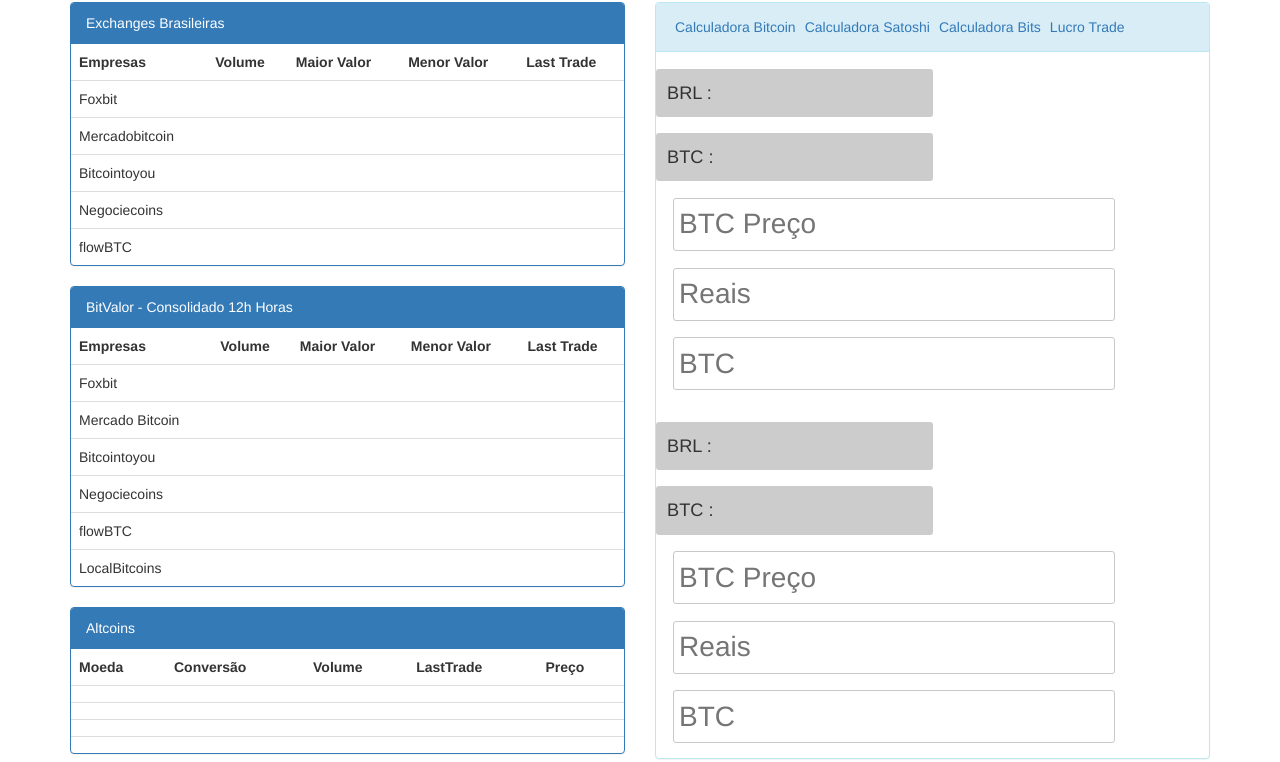
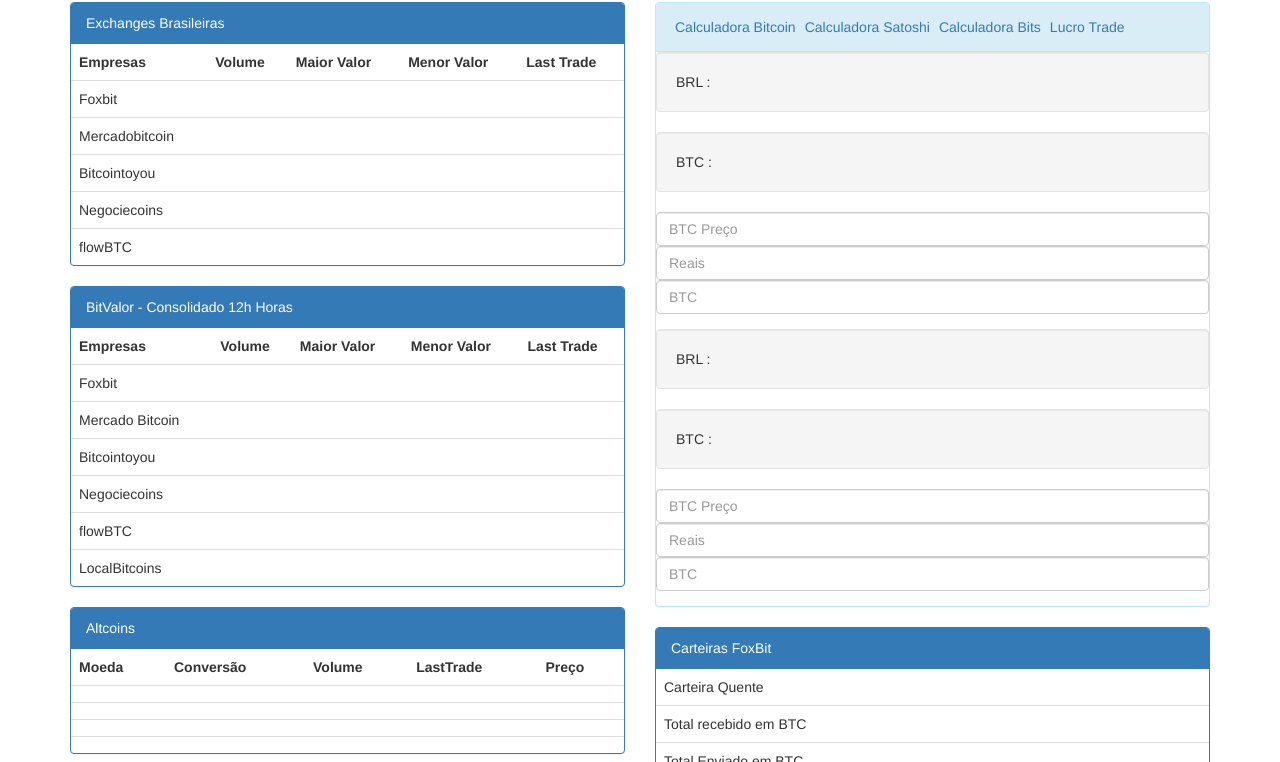
Before and after one commit to saulocamposi/calculadorabitcoinv2, a plain HTML site: page index.html at #!/income in a window 1280 px wide. Shown: the part 38-800 px from the top of the page. Drawn offline with nearby package versions, Linux system fonts and the light colour scheme; no server answers.

Commit message:
Refactore Calculator CSS Style

```diff
--- a/tpl/btc-calc-income.html
+++ b/tpl/btc-calc-income.html
@@ -3,40 +3,37 @@
     <ng-include src="'tpl/nav-calculator.html'"></ng-include>
   </div>
 
+  <div class="form-group">
 
+    <div class="well">
+      <span class=""> BRL : </span>
+      <span class=""> {{ brlref * bitcoin | number : 2}} </span>
+    </div>
+    <div class="well">
+      <span class="">BTC :</span>
+      <span class=""> {{ brl / brlref | number : 8 }} </span>
+    </div>
 
+    <input class="form-control" type="text" name="brlrefname" value="" ng-model="brlref" ng-required="number" placeholder="BTC Preço">
+    <input class="form-control" type="text" name="brlname" value="" ng-model="brl" ng-required="number" placeholder="Reais">
+    <input class="form-control" type="text" name="btcname" value="" ng-model="bitcoin" required="number" placeholder="BTC">
+  </div>
 
-      <div class="results">
-        <span class="labelPrice labelPrice-income"> BRL : </span>
-        <span class="price price-income"> {{ brlref * bitcoin | number : 2}} </span>
-      </div>
+  <div class="well">
+    <span class=""> BRL : </span>
+    <span class=""> {{ brlrefincome * bitcoinincome | number : 2}} </span>
+  </div>
 
-        <div class="results">
-        <span class="labelPrice labelPrice-income">BTC :</span>
-        <span class="price price-income"> {{ brl / brlref | number : 8 }} </span>
-        </div>
+  <div class="well">
+    <span class="">BTC :</span>
+    <span class=""> {{ brlincome / brlrefincome | number : 8 }} </span>
+  </div>
 
-      <div class="form-group">
-        <input class="inputcalc" type="text" name="brlrefname" value="" ng-model="brlref" ng-required="number" placeholder="BTC Preço">
-        <input class="inputcalc" type="text" name="brlname" value="" ng-model="brl" ng-required="number" placeholder="Reais">
-        <input class="inputcalc" type="text" name="btcname" value="" ng-model="bitcoin" required="number" placeholder="BTC">
-      </div>
-
-      <div class="results">
-        <span class="labelPrice labelPrice-income"> BRL : </span>
-        <span class="price price-income"> {{ brlrefincome * bitcoinincome | number : 2}} </span>
-      </div>
-
-      <div class="results">
-        <span class="labelPrice labelPrice-income ">BTC :</span>
-        <span class="price price-income"> {{ brlincome / brlrefincome | number : 8 }} </span>
-      </div>
-
-      <div class="form-group">
-        <input class="inputcalc" type="text" name="brlrefname" value="" ng-model="brlrefincome" ng-required="number" placeholder="BTC Preço">
-        <input class="inputcalc" type="text" name="brlname" value="" ng-model="brlincome" ng-required="number" placeholder="Reais">
-        <input class="inputcalc" type="text" name="btcname" value="" ng-model="bitcoinincome" required="number" placeholder="BTC">
-      </div>
+  <div class="form-group">
+    <input class="form-control" type="text" name="brlrefname" value="" ng-model="brlrefincome" ng-required="number" placeholder="BTC Preço">
+    <input class="form-control" type="text" name="brlname" value="" ng-model="brlincome" ng-required="number" placeholder="Reais">
+    <input class="form-control" type="text" name="btcname" value="" ng-model="bitcoinincome" required="number" placeholder="BTC">
+  </div>
 
 
 </div>
```
